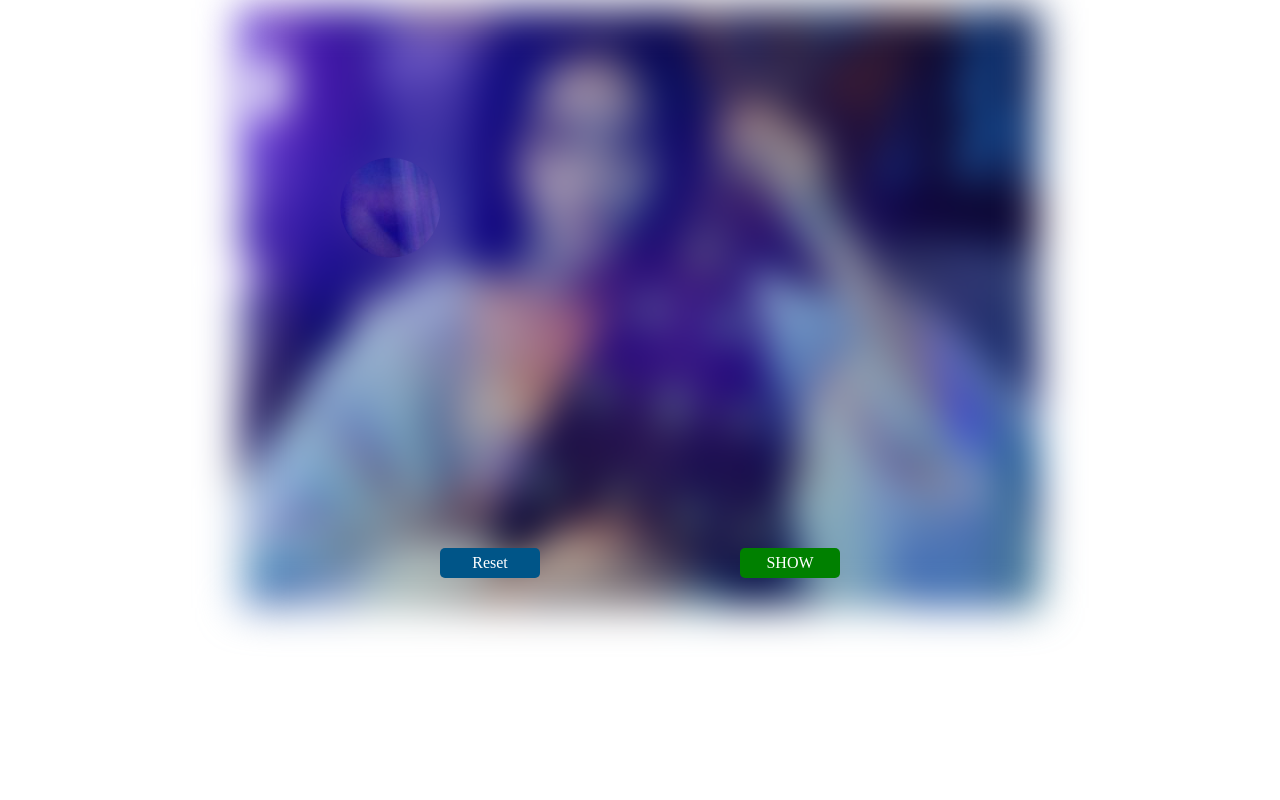
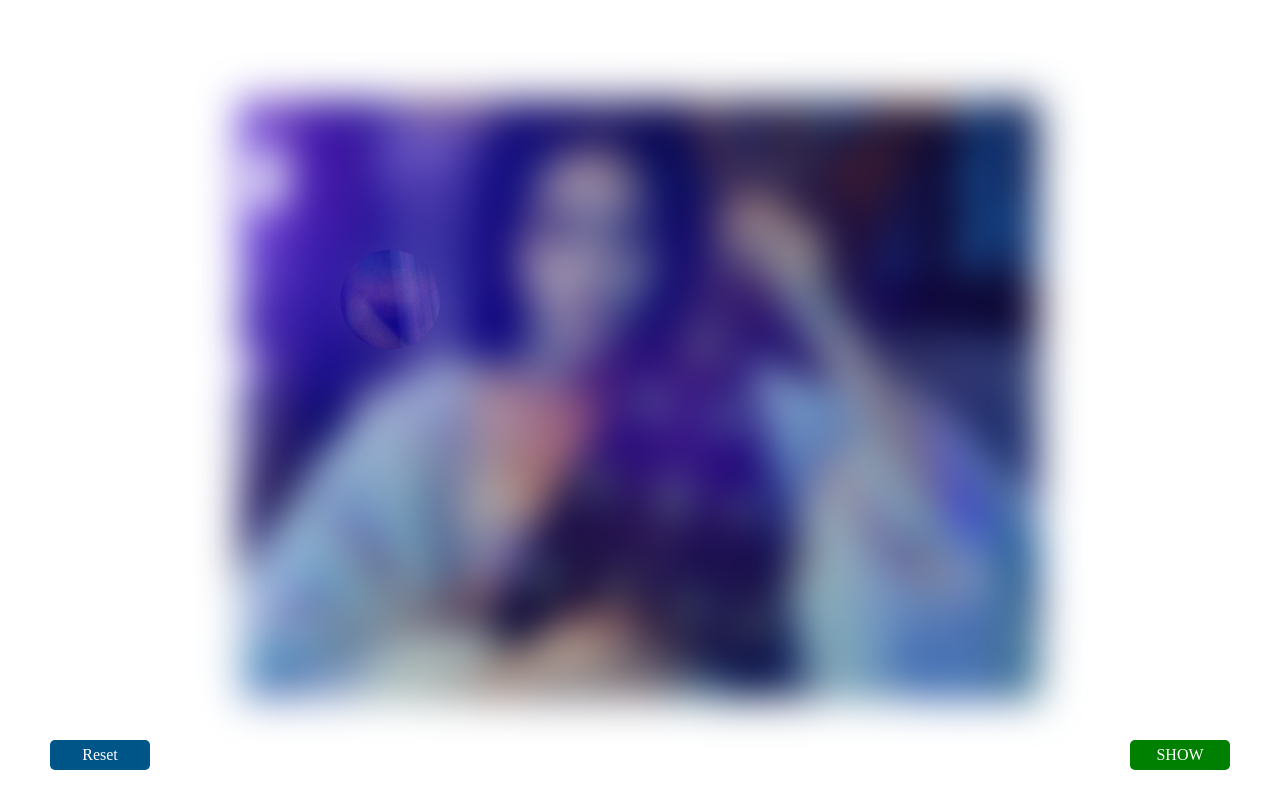
Before and after one commit to yuli-lovely/CanvasForRedMoney, a plain HTML site: page index.html in a window 1280 px wide. Drawn offline with Linux system fonts and the light colour scheme.

Commit message:
实现移动端自适应

```diff
--- a/blur.css
+++ b/blur.css
@@ -1,13 +1,15 @@
+*{padding: 0;margin: 0;}
 #blur-div{
-	width: 800px;
-    height: 600px;
+	/*width: 800px;
+    height: 600px;*/
     margin: 0 auto;
     display: block;
     position: relative;
+    overflow: hidden;
 }
 #blur-img{
-	width: 800px;
-    height: 600px;
+	/*width: 800px;
+    height: 600px;*/
     margin: 0 auto;
     display: block;
     filter: blur(20px);
@@ -44,7 +46,7 @@
 
 }
 #reset-button{
-	left: 200px;
+	left: 50px;
 	background-color: #058;
 }
 #reset-button:hover{
@@ -52,7 +54,7 @@
 }
 #show-button{
 	background-color: green;
-    right: 200px;
+    right: 50px;
 }
 #show-button:hover{
 	background-color: #ccc;
--- a/blur.js
+++ b/blur.js
@@ -1,6 +1,8 @@
-var canvasWidth=800;
-var canvasHeight=600;
-
+// var canvasWidth=800;
+// var canvasHeight=600;
+//4-1 适应移动端屏幕尺寸
+var canvasWidth=window.innerWidth||document.documentElement.clientWidth||document.body.clientWidth;
+var canvasHeight=window.innerHeight||document.documentElement.clientHeight||document.body.clientHeight;
 var canvas=document.getElementById('canvas');
 var context=canvas.getContext('2d');
 canvas.width=canvasWidth;
@@ -11,15 +13,38 @@ canvas.height=canvasHeight;
 var image=new Image();
 var radio=50;
 var clippingRegion={x:-1,y:-1,r:radio}
+// 适应移动端屏幕尺寸
+var leftMargin =0;
+var topMargin = 0;
 //var clippingRegion={x:Math.random()*(canvas.width-2*radio))+radio,y:Math.random()*(canvas.height-2*radio))+radio,r:radio}//定义一个剪辑区域
 image.src="002.jpg";
 image.onload=function(e){
+	//适应移动端屏幕尺寸begin
+	$('#blur-div').css("width",canvasWidth+'px');
+	$('#blur-div').css("height",canvasHeight+'px');
+	$('#blur-img').css("width",image.width+'px');
+	$('#blur-img').css("height",image.height+'px');
+
+	leftMargin = (image.width-canvas.width)/2;
+	topMargin=(image.height-canvas.height)/2;
+	//canvas<image
+	// $('#blur-img').css("top","-"+topMargin+'px');
+	// $('#blur-img').css("left","-"+leftMargin+'px');
+	$('#blur-img').css("top",String(-topMargin)+'px');
+	$('#blur-img').css("left",String(-leftMargin)+'px');
+	//end
 	initCanvas();
+
 }
 
 function initCanvas(){
+	////适应移动端屏幕尺寸begin
+	var theleft=leftMargin<0?-leftMargin:0;
+	var thetop=topMargin<0?-topMargin:0;
+	var clippingRegion={x:Math.random()*(canvas.width-2*radio-2*theleft)+radio+theleft,y:Math.random()*(canvas.height-2*radio-2*thetop)+radio+thetop,r:radio}
+	//end
 	//show之后的归位操作
-	var clippingRegion={x:Math.random()*(canvas.width-2*radio)+radio,y:Math.random()*(canvas.height-2*radio)+radio,r:radio}
+	// var clippingRegion={x:Math.random()*(canvas.width-2*radio)+radio,y:Math.random()*(canvas.height-2*radio)+radio,r:radio}
 	draw(image,clippingRegion);
 }
 function setClippingRegion(clippingRegion){//设置一个剪辑区域
@@ -31,7 +56,15 @@ function draw (image,clippingRegion) {//以后可能会频繁的调用绘图
 	context.clearRect(0,0,canvas.width,canvas.height);//清空
 	context.save();//保存当前状态
 	setClippingRegion(clippingRegion);
-	context.drawImage(image,0,0);
+	// context.drawImage(image,0,0);
+	//适应移动端屏幕尺寸begin 重新定义剪辑区间
+
+	// context.drawImage(image,leftMargin,topMargin,canvas.width,canvas.height,0,0,canvas.width,canvas.height)
+	context.drawImage(image,
+		Math.max(leftMargin,0),Math.max(topMargin,0),
+		Math.min(canvas.width,image.width),Math.min(canvas.height,image.height),
+		leftMargin<0?-leftMargin:0,topMargin<0?-topMargin:0,
+		Math.min(canvas.width,image.width),Math.min(canvas.height,image.height))
 	context.restore();//
 }
 
@@ -51,3 +84,7 @@ function show(){
 	},30)
 
 }
+//组织滑动事件
+canvas.addEventListener("touchstart",function(e){
+	e.preventDefault();
+})
--- a/index.html
+++ b/index.html
@@ -3,6 +3,7 @@
 <head>
 	<meta charset="UTF-8">
 	<title>Canvas玩儿转红包照片</title>
+	<meta name="viewport" content="height=device-height,width=device-width,initial-scale=1.0,minimum-scale=1.0,maximum-scale=1.0,user-scalable=no">
 	<link rel="stylesheet" href="blur.css">
 	<script src="jquery.min.js" type="text/javascript"></script>
 </head>
```
